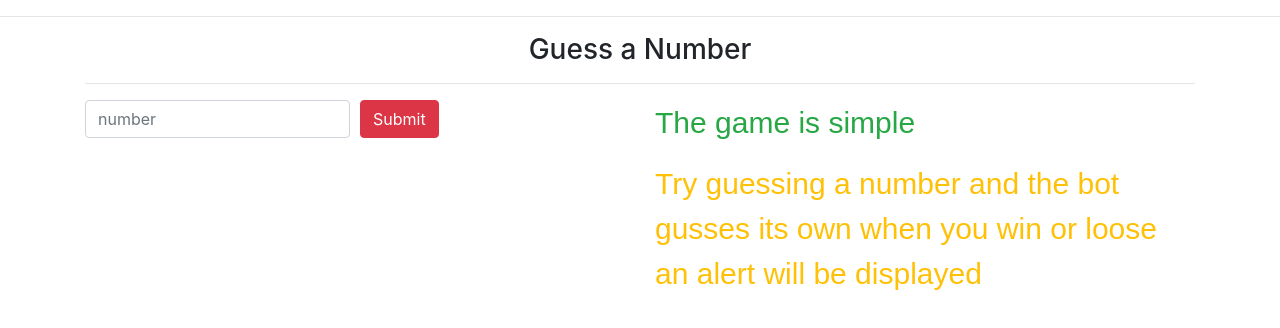
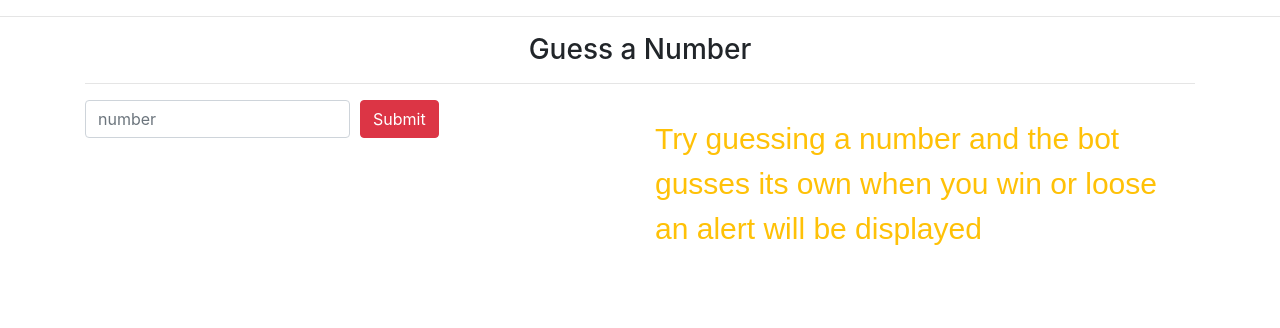
Before and after one commit to ian-yitzhak/number-guesing-game, a plain HTML site: page index.html in a window 1280 px wide. Drawn offline with nearby package versions, Linux system fonts and the light colour scheme.

Commit message:
Modified README.md file

```diff
--- a/index.html
+++ b/index.html
@@ -48,7 +48,7 @@
 
 
 
-  <p class="text-success" id="success">The game is simple</p>
+  <p class="text-success" id="success"></p>
 
 <p class="text-warning" id="warning">Try guessing a number  and the bot gusses its own when you win or loose an alert will be displayed</p>
 
```
Also changed, not shown: 1 other file.
